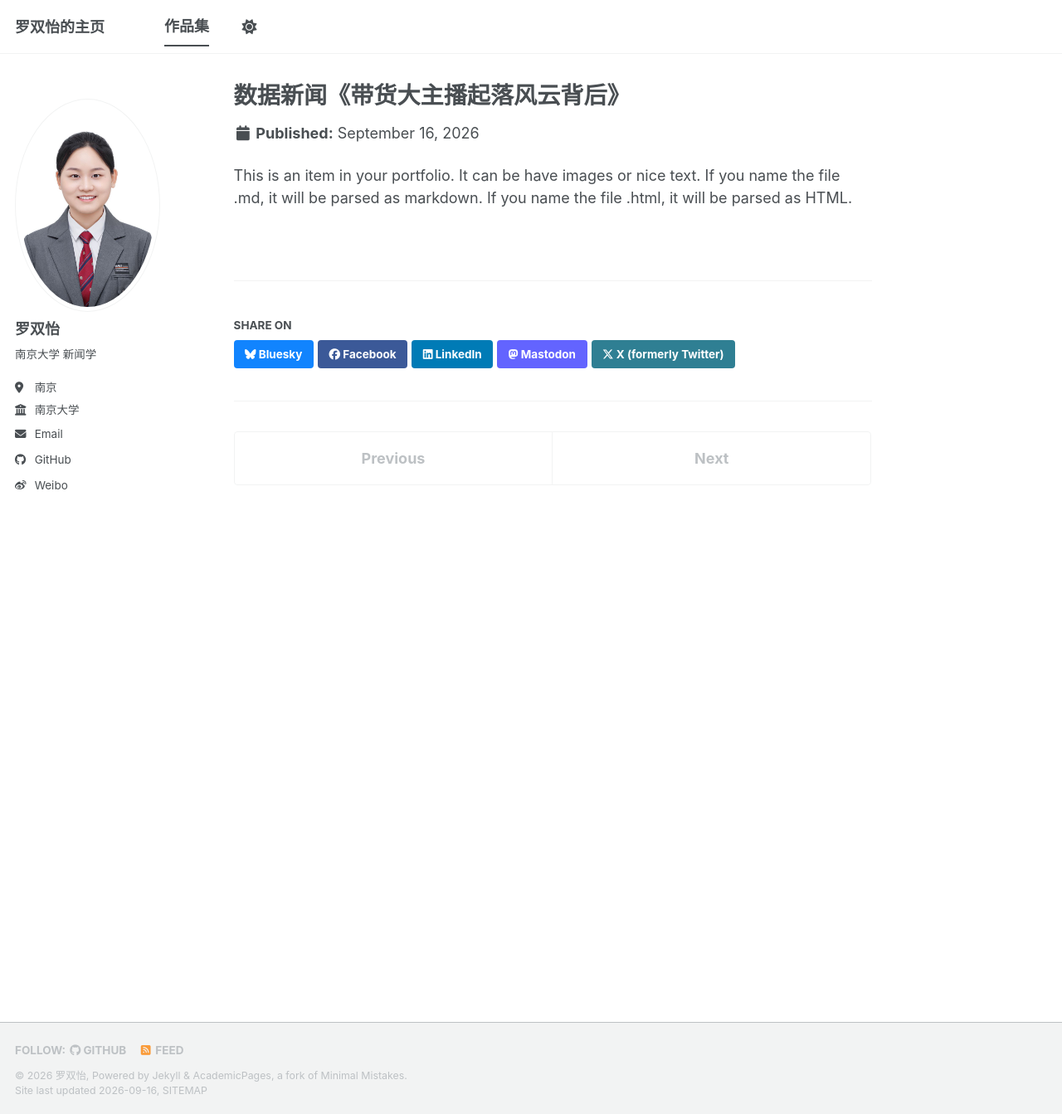
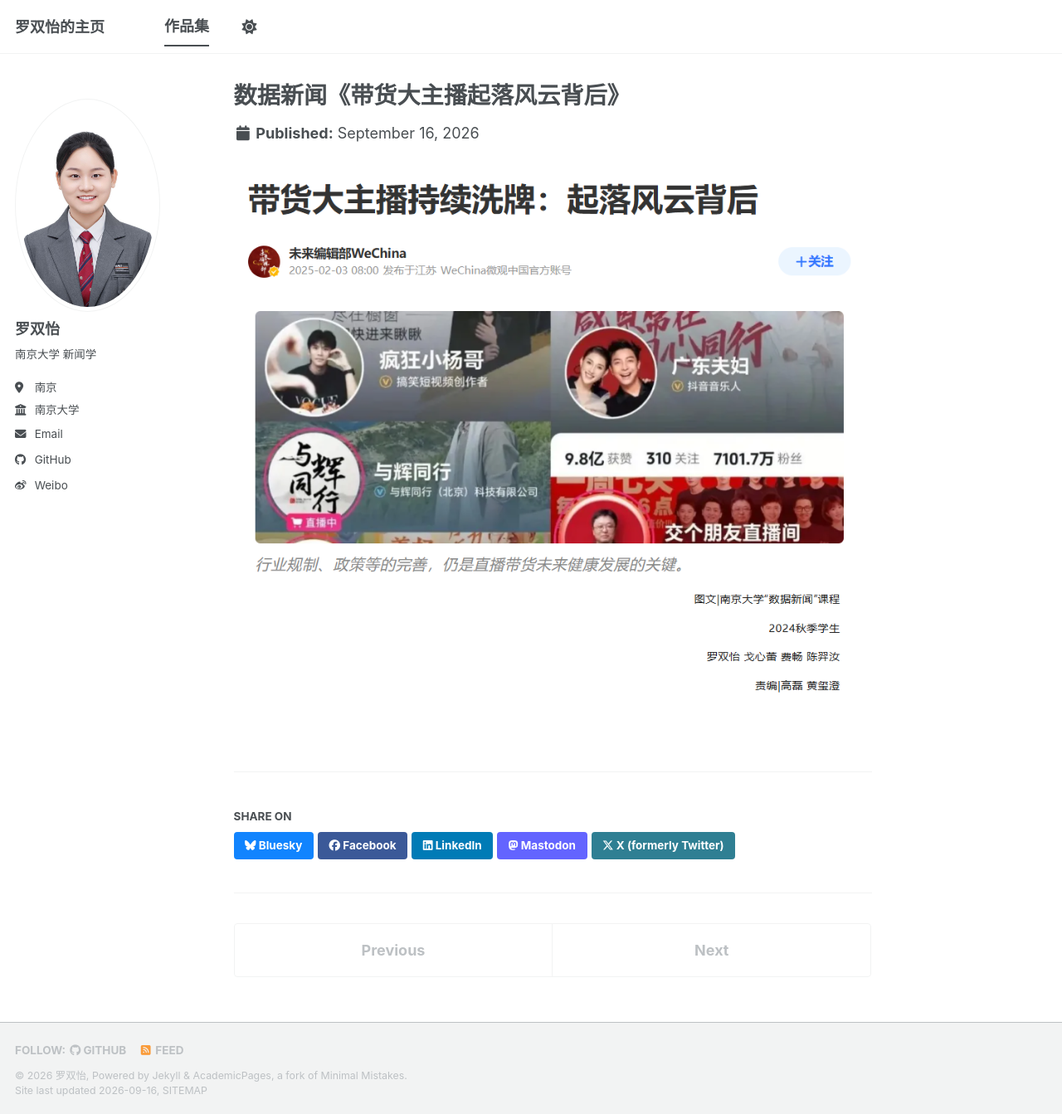
Before and after one commit to luoshuangyi122/luoshuangyi122.github.io, a Jekyll site: the page built from _portfolio/portfolio-1.md, in a window 1280 px wide and 1343 px high. Shown: the whole window at 83% size. Built offline with Jekyll 4.4.1, drawn with Linux system fonts in a browser that asks for light colours; a style sheet for code colours, icons or effects is not loaded.

Commit message:
Update portfolio-1.md

```diff
--- a/_portfolio/portfolio-1.md
+++ b/_portfolio/portfolio-1.md
@@ -4,4 +4,4 @@ excerpt: "分析带货大主播行业洗牌趋势"
 collection: portfolio
 ---
 
-This is an item in your portfolio. It can be have images or nice text. If you name the file .md, it will be parsed as markdown. If you name the file .html, it will be parsed as HTML.
+![新闻项目图](/images/live.png)
```
